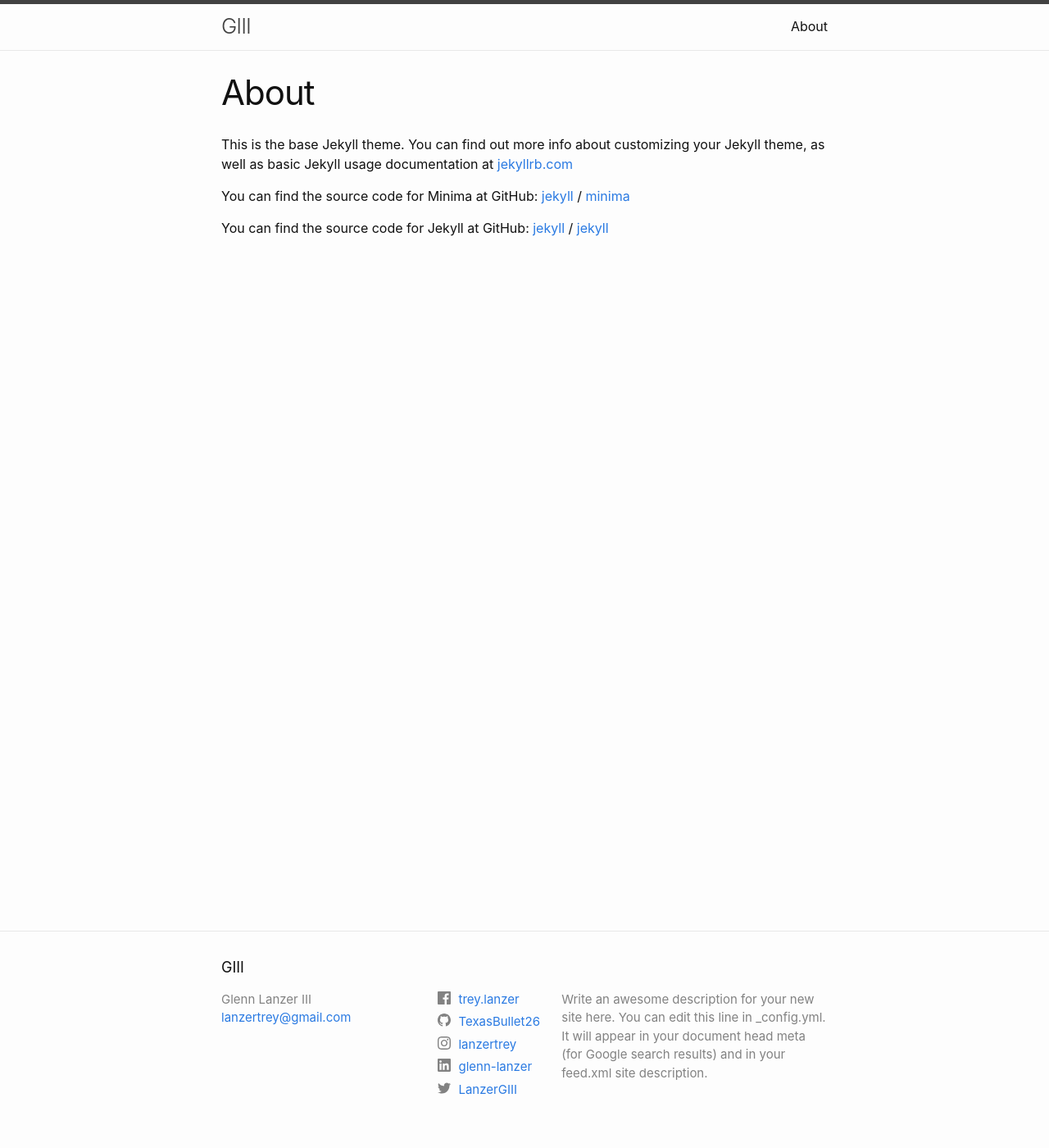
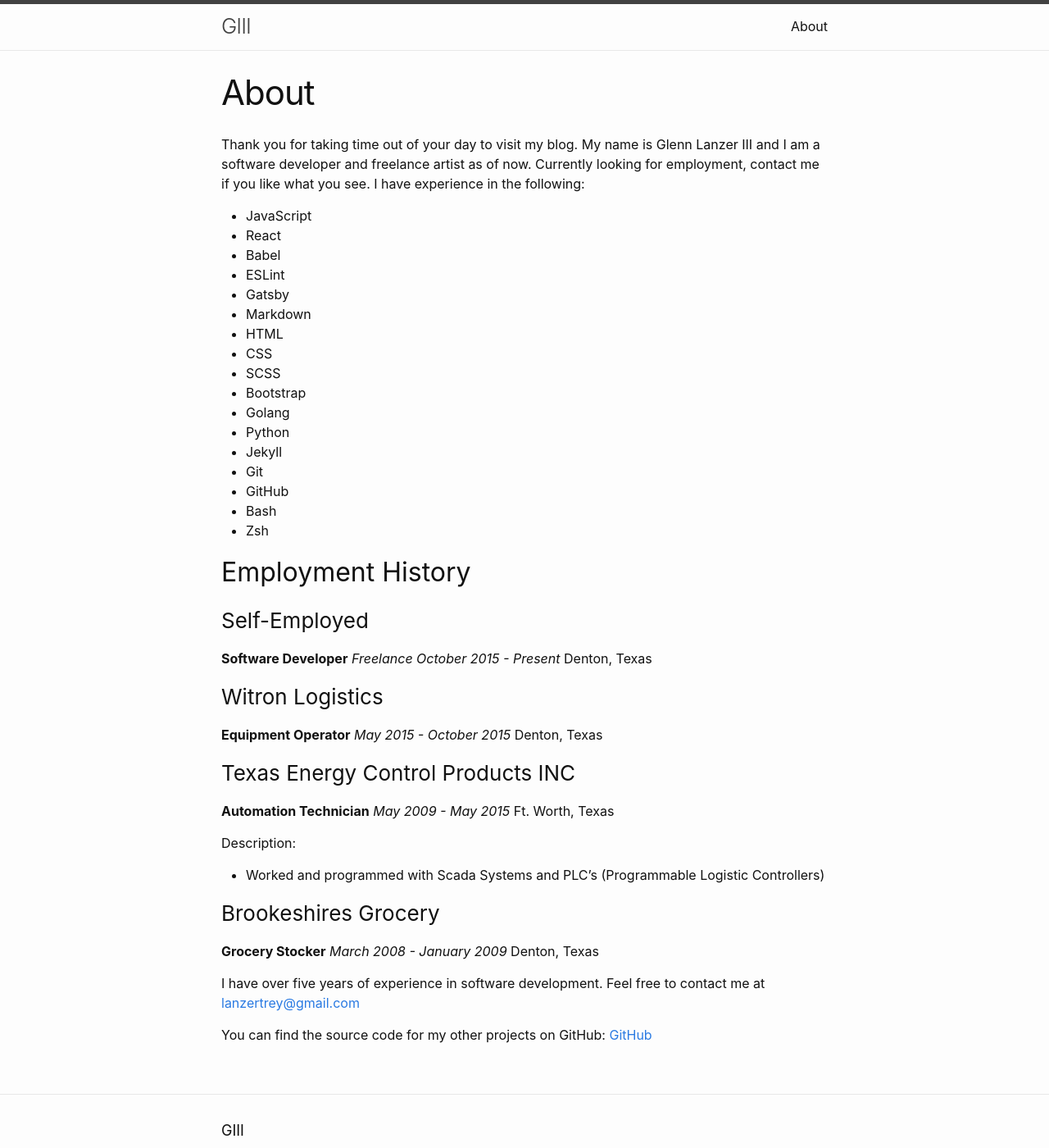
Before and after one commit to TexasBullet26/custom-jekyll-blog, a Jekyll site: the page built from about.md, in a window 1280 px wide and 1400 px high. Shown: the whole window at 82% size. Built offline with Jekyll 4.4.1, drawn with Linux system fonts in a browser that asks for light colours.

Commit message:
Edit: about.md

```diff
--- a/about.md
+++ b/about.md
@@ -4,15 +4,57 @@ title: About
 permalink: /about/
 ---
 
-This is the base Jekyll theme. You can find out more info about customizing your Jekyll theme, as well as basic Jekyll usage documentation at [jekyllrb.com](https://jekyllrb.com/)
+Thank you for taking time out of your day to visit my blog. My name is Glenn Lanzer III and I am a software developer and freelance artist as of now. Currently looking for employment, contact me if you like what you see. I have experience in the following:
 
-You can find the source code for Minima at GitHub:
-[jekyll][jekyll-organization] /
-[minima](https://github.com/jekyll/minima)
+- JavaScript
+- React
+- Babel
+- ESLint
+- Gatsby
+- Markdown
+- HTML
+- CSS
+- SCSS
+- Bootstrap
+- Golang
+- Python
+- Jekyll
+- Git
+- GitHub
+- Bash
+- Zsh
 
-You can find the source code for Jekyll at GitHub:
-[jekyll][jekyll-organization] /
-[jekyll](https://github.com/jekyll/jekyll)
+## Employment History
 
+### Self-Employed
 
-[jekyll-organization]: https://github.com/jekyll
+**Software Developer** _Freelance_
+_October 2015 - Present_
+Denton, Texas
+
+### Witron Logistics
+
+**Equipment Operator**
+_May 2015 - October 2015_
+Denton, Texas
+
+### Texas Energy Control Products INC
+
+**Automation Technician**
+_May 2009 - May 2015_
+Ft. Worth, Texas
+
+Description:
+
+- Worked and programmed with Scada Systems and PLC's (Programmable Logistic Controllers)
+
+### Brookeshires Grocery
+
+**Grocery Stocker**
+_March 2008 - January 2009_
+Denton, Texas
+
+I have over five years of experience in software development. Feel free to contact me at [lanzertrey@gmail.com](mailto:lanzertrey@gmail.com)
+
+You can find the source code for my other projects on GitHub:
+[GitHub](https://github.com/TexasBullet26)
```
